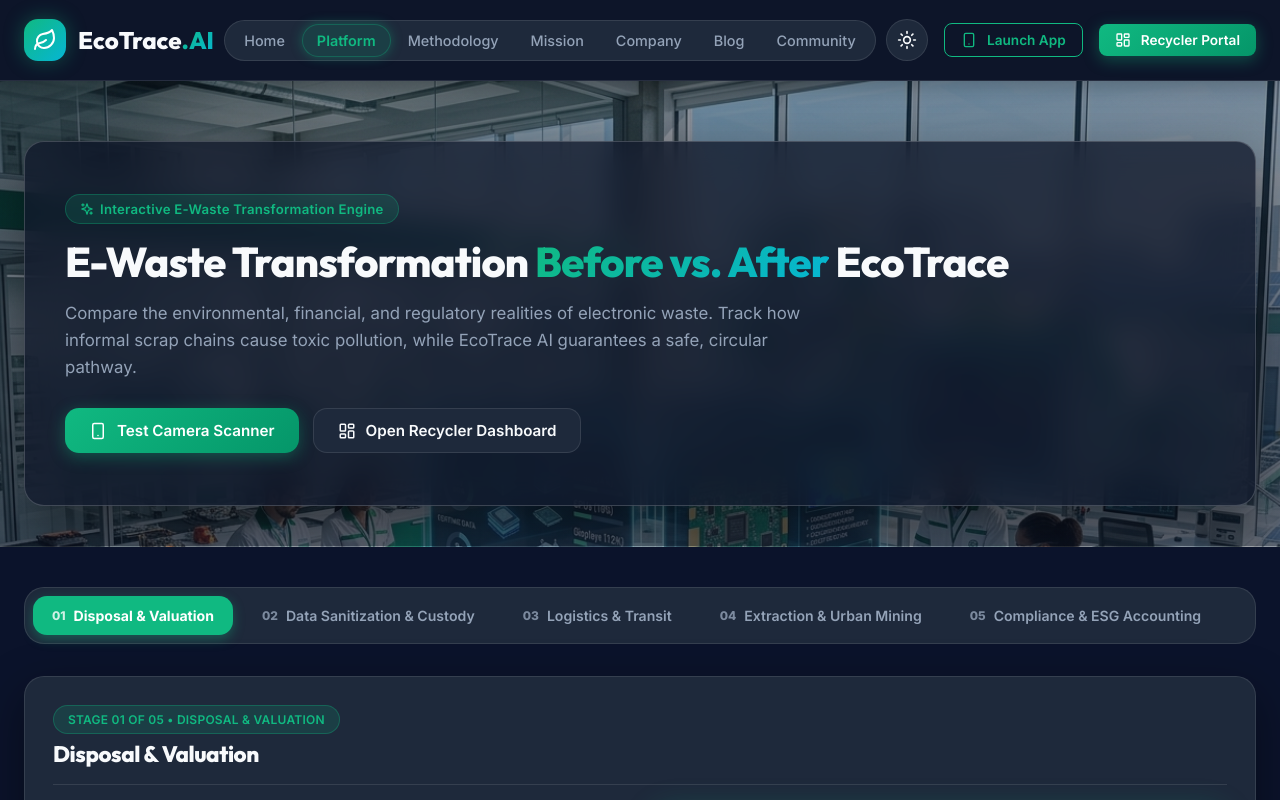
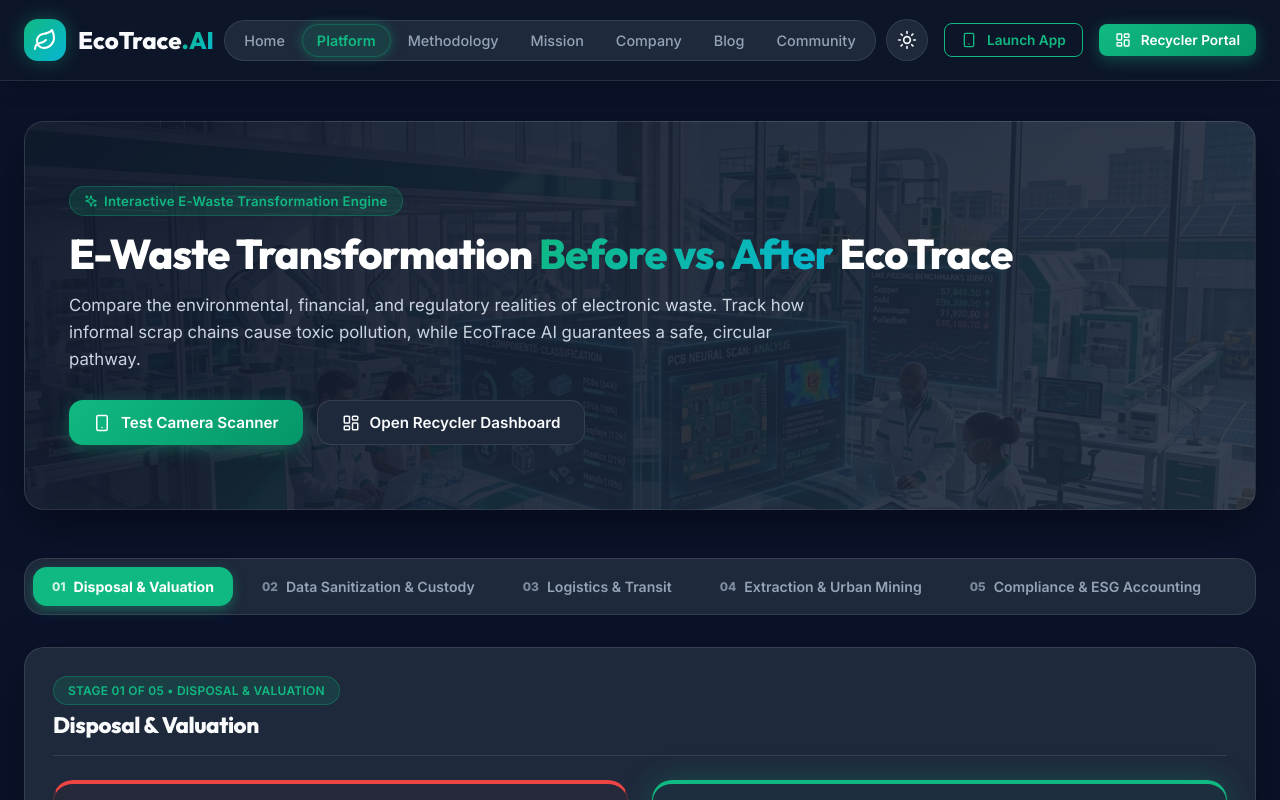
Before and after one commit to Dominus005era/AllababaEcoEwasteExpress, a React (Vite) app in the folder frontend/: page / in a window 1280 px wide. Both pictures are taken after a click on the button "Platform". Shown: the top 800 px of the page. Built offline with nearby package versions, Linux system fonts and the light colour scheme.

Commit message:
Apply Mission Page dark sleek hero container aesthetics with custom AI background images and increased height across all header pages

```diff
--- a/frontend/src/pages/BlogPage.jsx
+++ b/frontend/src/pages/BlogPage.jsx
@@ -156,12 +156,11 @@
         onOpenRecyclerDash={onOpenRecyclerDash}
       />
 
-      <main style={{ flex: 1, padding: '0 0 100px' }}>
+      <main style={{ flex: 1, padding: '40px 0 100px' }}>
+        <div className="container">
 
-        {/* HERO BANNER SECTION WITH FULL-BLEED FIXED BACKGROUND */}
-        <section className="subpage-hero-section blog-hero-bg">
-          <div className="container">
-            <div className="page-hero-card">
+          {/* Header Hero Banner */}
+          <div className="page-hero-card blog-hero">
             <div className="badge badge-emerald" style={{ marginBottom: '16px', width: 'fit-content' }}>
               <BookOpen size={14} />
               <span>EcoTrace Knowledge Hub (12 Visual Articles)</span>
@@ -171,10 +170,6 @@
               Explore in-depth technical analysis, urban mining benchmarks, and environmental policy guidelines written by the EcoTrace research team.
             </p>
           </div>
-          </div>
-        </section>
-
-        <div className="container">
 
           {/* Category Filter Pills */}
           <div style={{ display: 'flex', justifyContent: 'center', gap: '10px', flexWrap: 'wrap', marginBottom: '48px' }}>
--- a/frontend/src/pages/CommunityPage.jsx
+++ b/frontend/src/pages/CommunityPage.jsx
@@ -97,12 +97,11 @@
         onOpenRecyclerDash={onOpenRecyclerDash}
       />
 
-      <main style={{ flex: 1, padding: '0 0 100px' }}>
+      <main style={{ flex: 1, padding: '40px 0 100px' }}>
+        <div className="container">
 
-        {/* HERO BANNER SECTION WITH FULL-BLEED FIXED BACKGROUND */}
-        <section className="subpage-hero-section community-hero-bg">
-          <div className="container">
-            <div className="page-hero-card">
+          {/* Header Hero Banner */}
+          <div className="page-hero-card community-hero">
             <div className="badge badge-emerald" style={{ marginBottom: '16px', width: 'fit-content' }}>
               <Radio size={14} />
               <span>Live Community & E-Waste News Hub</span>
@@ -112,10 +111,6 @@
               Stay updated with live environmental news feeds, campus collection drives, and corporate ESG initiatives powering the circular revolution across India.
             </p>
           </div>
-          </div>
-        </section>
-
-        <div className="container">
 
           {/* Live News Ticker Bar */}
           <div style={{
--- a/frontend/src/pages/MethodologyPage.jsx
+++ b/frontend/src/pages/MethodologyPage.jsx
@@ -23,12 +23,10 @@
         onOpenRecyclerDash={onOpenRecyclerDash}
       />
 
-      <main style={{ flex: 1, padding: '0 0 100px' }}>
+      <main style={{ flex: 1, padding: '40px 0 100px' }}>
+        <div className="container">
 
-        {/* HERO BANNER SECTION WITH FULL-BLEED FIXED BACKGROUND */}
-        <section className="subpage-hero-section methodology-hero-bg">
-          <div className="container">
-            <div className="page-hero-card">
+          <div className="page-hero-card methodology-hero">
             <div className="badge badge-emerald" style={{ marginBottom: '16px', width: 'fit-content' }}>
               <Sparkles size={14} />
               <span>Scientific & Logistics Framework</span>
@@ -38,10 +36,6 @@
               A standardized 4-step framework bridging consumer device submission with certified industrial smelting and urban mining recovery.
             </p>
           </div>
-          </div>
-        </section>
-
-        <div className="container">
 
           {/* 4 Steps Methodology Cards with Imagery */}
           <div className="methodology-steps" style={{ marginBottom: '60px' }}>
--- a/frontend/src/pages/PlatformPage.jsx
+++ b/frontend/src/pages/PlatformPage.jsx
@@ -165,11 +165,10 @@
         onOpenRecyclerDash={onOpenRecyclerDash}
       />
 
-      <main style={{ flex: 1, padding: '0 0 80px' }}>
+      <main style={{ flex: 1, padding: '40px 0 80px' }}>
+        <div className="container">
 
-        {/* HERO BANNER SECTION WITH FULL-BLEED FIXED BACKGROUND */}
-        <section className="subpage-hero-section platform-hero-bg">
-          <div className="container">
+          {/* HERO BANNER */}
           <div className="platform-hero-card">
             <div className="badge badge-emerald" style={{ marginBottom: '14px', width: 'fit-content' }}>
               <Sparkles size={14} />
@@ -195,10 +194,6 @@
               </button>
             </div>
           </div>
-          </div>
-        </section>
-
-        <div className="container">
 
           {/* DESKTOP STAGE SELECTOR TABS */}
           <div className="platform-stage-tabs-wrapper desktop-only-tabs">
--- a/frontend/src/styles/landing.css
+++ b/frontend/src/styles/landing.css
@@ -856,96 +856,46 @@
   }
 }
 
-/* Full-Bleed Sub-Page Hero Banner Backgrounds */
-.subpage-hero-section {
-  padding: 60px 0 40px;
+/* Shared Sub-Page Hero Banner Styling (Dark Sleek Mission Page Container Theme) */
+.page-hero-card {
+  border: 1px solid var(--border-color);
+  border-radius: var(--radius-lg);
+  padding: 64px 44px;
+  margin-bottom: 48px;
+  box-shadow: var(--shadow-lg);
+  color: #FFFFFF;
   position: relative;
   overflow: hidden;
-  border-bottom: 1px solid var(--border-color);
-  margin-bottom: 40px;
 }
 
-.subpage-hero-section.platform-hero-bg {
+.page-hero-card.methodology-hero {
   background:
-    linear-gradient(180deg, rgba(15, 23, 42, 0.45) 0%, rgba(15, 23, 42, 0.65) 100%),
-    url("/platform_hero_bg.jpg") center/cover no-repeat fixed;
+    linear-gradient(135deg, rgba(15, 23, 42, 0.94), rgba(30, 41, 59, 0.88)),
+    url("/methodology_hero_bg.jpg") center/cover no-repeat;
 }
 
-[data-theme='light'] .subpage-hero-section.platform-hero-bg {
+.page-hero-card.blog-hero {
   background:
-    linear-gradient(180deg, rgba(255, 255, 255, 0.35) 0%, rgba(248, 250, 252, 0.55) 100%),
-    url("/platform_hero_bg.jpg") center/cover no-repeat fixed;
+    linear-gradient(135deg, rgba(15, 23, 42, 0.94), rgba(30, 41, 59, 0.88)),
+    url("/blog_hero_bg.jpg") center/cover no-repeat;
 }
 
-.subpage-hero-section.methodology-hero-bg {
+.page-hero-card.community-hero {
   background:
-    linear-gradient(180deg, rgba(15, 23, 42, 0.45) 0%, rgba(15, 23, 42, 0.65) 100%),
-    url("/methodology_hero_bg.jpg") center/cover no-repeat fixed;
-}
-
-[data-theme='light'] .subpage-hero-section.methodology-hero-bg {
-  background:
-    linear-gradient(180deg, rgba(255, 255, 255, 0.35) 0%, rgba(248, 250, 252, 0.55) 100%),
-    url("/methodology_hero_bg.jpg") center/cover no-repeat fixed;
-}
-
-.subpage-hero-section.blog-hero-bg {
-  background:
-    linear-gradient(180deg, rgba(15, 23, 42, 0.45) 0%, rgba(15, 23, 42, 0.65) 100%),
-    url("/blog_hero_bg.jpg") center/cover no-repeat fixed;
-}
-
-[data-theme='light'] .subpage-hero-section.blog-hero-bg {
-  background:
-    linear-gradient(180deg, rgba(255, 255, 255, 0.35) 0%, rgba(248, 250, 252, 0.55) 100%),
-    url("/blog_hero_bg.jpg") center/cover no-repeat fixed;
-}
-
-.subpage-hero-section.community-hero-bg {
-  background:
-    linear-gradient(180deg, rgba(15, 23, 42, 0.45) 0%, rgba(15, 23, 42, 0.65) 100%),
-    url("/community_hero_bg.jpg") center/cover no-repeat fixed;
-}
-
-[data-theme='light'] .subpage-hero-section.community-hero-bg {
-  background:
-    linear-gradient(180deg, rgba(255, 255, 255, 0.35) 0%, rgba(248, 250, 252, 0.55) 100%),
-    url("/community_hero_bg.jpg") center/cover no-repeat fixed;
-}
-
-/* Colored Glassmorphism Inner Card */
-.page-hero-card {
-  background: rgba(15, 23, 42, 0.76);
-  backdrop-filter: blur(16px);
-  -webkit-backdrop-filter: blur(16px);
-  border: 1px solid rgba(255, 255, 255, 0.18);
-  border-radius: var(--radius-lg);
-  padding: 52px 40px;
-  box-shadow: 0 20px 50px rgba(0, 0, 0, 0.4);
-  color: #FFFFFF;
-}
-
-[data-theme='light'] .page-hero-card {
-  background: rgba(255, 255, 255, 0.84);
-  border: 1px solid rgba(255, 255, 255, 0.9);
-  box-shadow: 0 20px 50px rgba(0, 0, 0, 0.12);
-  color: #0F172A;
+    linear-gradient(135deg, rgba(15, 23, 42, 0.94), rgba(30, 41, 59, 0.88)),
+    url("/community_hero_bg.jpg") center/cover no-repeat;
 }
 
 .page-hero-title {
   font-size: 2.8rem;
   font-weight: 800;
   margin-bottom: 16px;
-  color: var(--text-primary);
-}
-
-[data-theme='light'] .page-hero-title {
-  color: #0F172A;
+  color: #FFFFFF !important;
 }
 
 .page-hero-desc {
   font-size: 1.15rem;
-  color: var(--text-secondary);
+  color: #CBD5E1 !important;
   max-width: 750px;
   line-height: 1.6;
 }
--- a/frontend/src/styles/platform.css
+++ b/frontend/src/styles/platform.css
@@ -1,21 +1,31 @@
 /* platform.css - Clean, Responsive Platform Transformation Styling */
 
 .platform-hero-card {
-  background: rgba(15, 23, 42, 0.76);
-  backdrop-filter: blur(16px);
-  -webkit-backdrop-filter: blur(16px);
-  border: 1px solid rgba(255, 255, 255, 0.18);
+  background:
+    linear-gradient(135deg, rgba(15, 23, 42, 0.94), rgba(30, 41, 59, 0.88)),
+    url("/platform_hero_bg.jpg") center/cover no-repeat;
+  border: 1px solid var(--border-color);
   border-radius: var(--radius-lg);
-  padding: 52px 40px;
-  box-shadow: 0 20px 50px rgba(0, 0, 0, 0.4);
+  padding: 64px 44px;
+  margin-bottom: 48px;
+  box-shadow: var(--shadow-lg);
   color: #FFFFFF;
 }
 
-[data-theme='light'] .platform-hero-card {
-  background: rgba(255, 255, 255, 0.84);
-  border: 1px solid rgba(255, 255, 255, 0.9);
-  box-shadow: 0 20px 50px rgba(0, 0, 0, 0.12);
-  color: #0F172A;
+.platform-hero-title {
+  font-size: 2.8rem;
+  font-weight: 800;
+  line-height: 1.15;
+  margin-bottom: 16px;
+  color: #FFFFFF !important;
+}
+
+.platform-hero-desc {
+  font-size: 1.1rem;
+  color: #CBD5E1 !important;
+  max-width: 750px;
+  line-height: 1.6;
+  margin-bottom: 28px;
 }
 
 .platform-hero-title {
```
Lines whose indentation alone changed are shown as unchanged.
